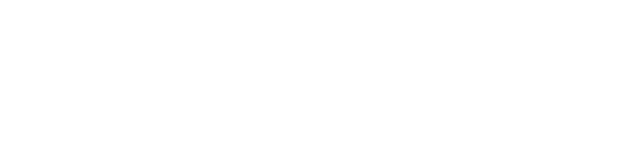
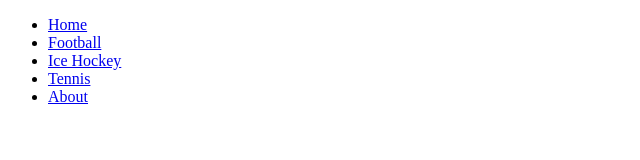
Before and after one commit to alexanderleutgeb/Webtechnik_Projekt, a plain HTML site: page index.html in a window 1280 px wide. Shown: the whole page, without its empty margins (0-640 px from the left). Drawn offline with Linux system fonts and the light colour scheme.

Commit message:
addet href's

```diff
--- a/index.html
+++ b/index.html
@@ -7,3 +7,12 @@
     <link rel="stylesheet" type="text/css" href="style.css">
     <title>Name</title>
 </head>
+<body>
+    <ul id="menu">
+        <li id="menuelement"><a href="home.html">Home</a></li>
+        <li id="menuelement"><a href="football.html">Football</a></li>
+        <li id="menuelement"><a href="icehockey.html">Ice Hockey</a></li>
+        <li id="menuelement"><a href="tennis.html">Tennis</a></li>
+        <li id="menuelement"><a href="about.html">About</a></li>
+    </ul>
+</body>
```
